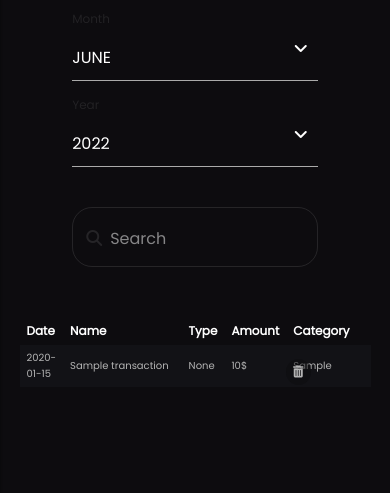
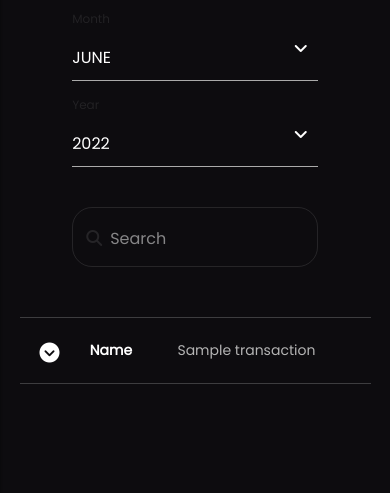
Before and after one commit to MarcinNiemczyk/home-budget, a Flask app: page /transactions in a window 390 px wide. Shown: the part 321-814 px from the top of the page. Run offline with Flask 2, Linux system fonts and the light colour scheme; the visitor is signed in with stand-in values (Sample User, id 1); tables that the repository leaves empty hold one stand-in row (values such as "Sample post"); some libraries are stand-ins or nearby versions.

Commit message:
Change table style on smaller devices
* Make table vertical on small screens

* Add dropdown button to toggle visibility of table

```diff
--- a/static/script.js
+++ b/static/script.js
@@ -58,6 +58,16 @@ if (currentPage == '/transactions') {
     dropdownMenu('filter')
     dropdownMenu('months')
     dropdownMenu('years')
+
+    // Drop down table on smaller screens
+    const TABLE_TOGGLE = document.querySelectorAll('.transactions-table tr')
+    TABLE_TOGGLE.forEach(row => {
+        row.addEventListener('click', () => {
+            row.classList.toggle('active')
+        })
+    })
+
+
 } else if (currentPage == '/transactions/add') {
     dropdownMenu('category')
 
--- a/static/styles.css
+++ b/static/styles.css
@@ -688,36 +688,36 @@ form {
 
 .transactions-table tbody tr {
     color: rgb(180, 180, 180);
-    position: relative;
 }
 
 .transactions-table tbody tr:nth-of-type(odd) {
     background-color: rgb(var(--secondary-color));
 }
 
-.transactions-table tbody td:nth-last-child(2) {
+/* .transactions-table tbody td:nth-last-child(2) {
     padding-right: 0;
-}
+} */
 
-.transactions-table tbody td:last-of-type {
+/* .transactions-table tbody td:last-of-type {
     padding: 0;
     text-align: center;
-}
+} */
 
 .table-remove {
     background-color: rgba(var(--background-color), 0.5);
     border-radius: 50%;
     font-size: 12px;
     padding: 7px;
-    position: absolute;
-    right: 60px;
-    top: 14px;
     transition: 0.05s linear;
 }
 
 .table-remove:hover {
     color: white;
     cursor: pointer;
+}
+
+.table-drop {
+    display: none;
 }
 
 
@@ -923,14 +923,6 @@ form {
     .select__options.active {
         max-height: 140px;
     }
-
-    .transactions-table th {
-        font-size: 14px;
-    }
-
-    .transactions-table td {
-        font-size: 12px;
-    }
 }
 
 @media (max-width: 768px) {
@@ -999,8 +991,91 @@ form {
         width: 100%;
     }
 
-    .transactions-table th:nth-of-type(2) {
-        width: 40%;
+    .transactions-table {
+        border-radius: 0;
+    }
+
+    .transactions-table thead {
+        display: none;
+    }
+
+    .transactions-table,
+    .transactions-table tbody,
+    .transactions-table tr {
+        display: flex;
+    }
+
+    .transactions-table tbody {
+        flex-direction: column;
+        width: 100%;
+    }
+
+    .transactions-table tbody tr {
+        border-bottom: 1px solid rgba(255, 255, 255, 0.2);
+        flex-direction: column;
+        padding: 10px 0;
+    }
+
+    .transactions-table tbody tr:nth-of-type(1) {
+        border-top: 1px solid rgba(255, 255, 255, 0.2);
+    }
+
+    .transactions-table tbody tr:nth-of-type(odd) {
+        background-color: transparent;
+    }
+
+    .transactions-table tbody tr:last-of-type {
+        margin-bottom: 100px;
+    }
+
+    .transactions-table tr.active td {
+        display: block;
+        transform: scale(1, 1);
+    }
+
+    .transactions-table tr.active .table-drop {
+        top: 3px;
+        transform: rotateX(180deg);
+    }
+
+    .transactions-table td {
+        display: none;
+        order: 2;
+        padding-left: 40%;
+        position: relative;
+        text-align: start;
+        width: 100%;
+    }
+
+    .transactions-table td:nth-of-type(2) {
+        display: block;
+        order: 1;
+    }
+
+    .transactions-table td::before {
+        color: white;
+        content: attr(data-label);
+        font-weight: bold;
+        position: absolute;
+        left: 20%;
+    }
+
+    .table-drop {
+        color: white;
+        display: block;
+        font-size: 20px;
+        left: 10px;
+        padding: 10px;
+        position: absolute;
+        top: 5px;
+    }
+
+    .table-drop:hover {
+        cursor: pointer;
+    }
+
+    .table-remove {
+        background-color: rgba(255, 62, 62, 0.7);
     }
 }
 
@@ -1025,16 +1100,7 @@ form {
         max-height: 180px;
     }
 
-    .transactions-table th,
     .transactions-table td {
-        padding: 5px 7px;
-    }
-
-    .transactions-table th {
-        font-size: 12px;
-    }
-
-    .transactions-table td {
-        font-size: 10px;
+        padding-left: 45%;
     }
 }
--- a/templates/transactions.html
+++ b/templates/transactions.html
@@ -127,12 +127,15 @@
                 <tbody>
                     {% for transaction in user.transactions|sort(attribute='date',reverse=True) %}
                     <tr>
-                        <td>{{ transaction.date }}</td>
-                        <td>{{ transaction.name }}</td>
-                        <td>{{ transaction.type }}</td>
-                        <td>{{ transaction.amount }}$</td>
-                        <td>{{ transaction.category }}</td>
-                        <td>
+                        <td data-label="Date">{{ transaction.date }}</td>
+                        <td data-label="Name">
+                            <i class="table-drop fa-solid fa-circle-chevron-down"></i>
+                            {{ transaction.name }}
+                        </td>
+                        <td data-label="Type">{{ transaction.type }}</td>
+                        <td data-label="Amount">{{ transaction.amount }}$</td>
+                        <td data-label="Category">{{ transaction.category }}</td>
+                        <td data-label="Action">
                             <i class="table-remove fa-solid fa-trash-can" onclick="removeTransaction({{ transaction.id }})"></i>
                         </td>
                     </tr>
```
